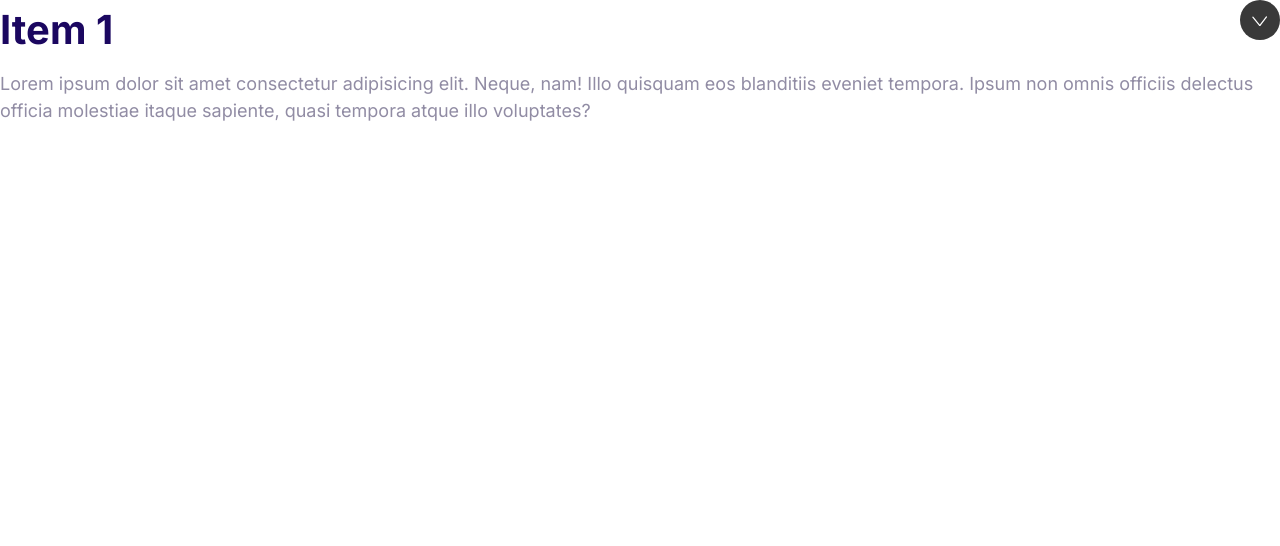
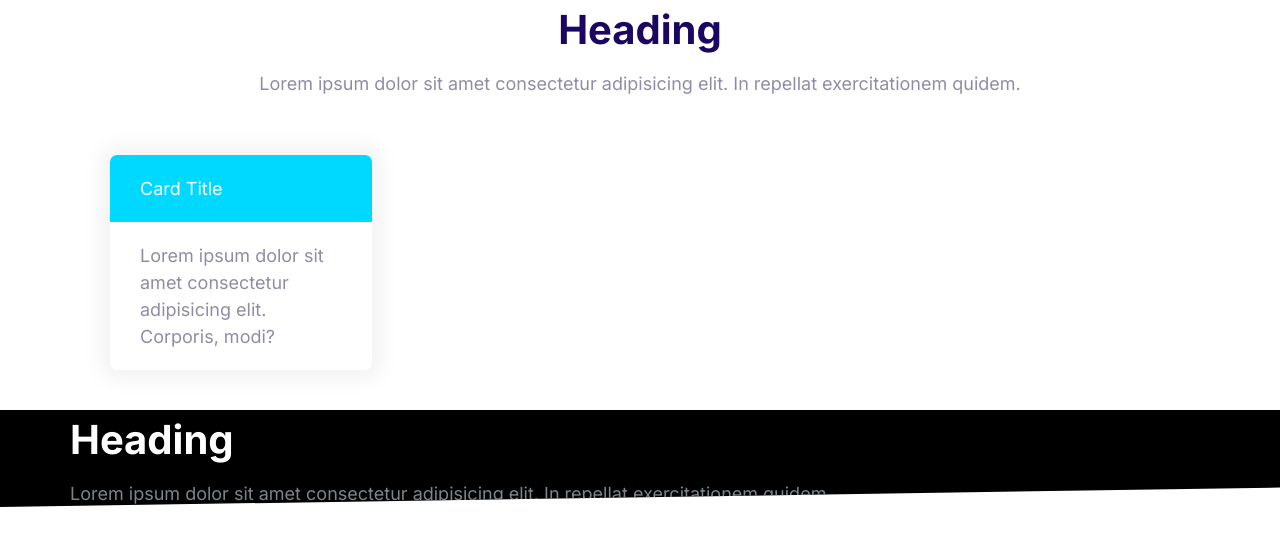
Before and after one commit to imouiche/Mouichify-Web-Site-Project, a plain HTML site: page index.html in a window 1280 px wide. Drawn offline with Linux system fonts and the light colour scheme.

Commit message:
Build the block components.

```diff
--- a/css/styles.css
+++ b/css/styles.css
@@ -566,3 +566,45 @@ a {
   max-height: 100vh; /* With max-height, the actual height is determined by the content of the elt;*/
   opacity: 1;
 }
+
+/* Block */
+
+.block {
+  --padding-vertical: 6rem
+  padding: var(--padding-vertical) 2rem;
+}
+
+.block__header{
+  text-align: center;
+}
+
+.block__heading {
+  margin-top: 0;
+}
+
+.block--dark {
+  background: #000;
+  color: #7b858b;
+}
+
+.block--dark .block__heading {
+  color: #fff;
+}
+
+.block--skewed-right {
+  padding-bottom: calc(var(--padding-vertical) + 4rem);
+  clip-path: polygon(0% 0%, 100% 0%, 100% 100%, 0% 80%);
+
+}
+
+
+.block--skewed-left {
+  padding-bottom: calc(var(--padding-vertical) + 4rem);
+  clip-path: polygon(0% 0%, 100% 0%, 100% 80%, 0% 100%);
+
+}
+
+.container{
+  max-width: 1140px;
+  margin: 0 auto;
+}
--- a/index.html
+++ b/index.html
@@ -14,22 +14,35 @@
     <link rel="stylesheet" href="/css/styles.css" />
   </head>
   <body>
-    <div class="collapsible collapsible--expanded">
-      <header class="collapsible__header">
-        <h2 class="collapsible__heading">Item 1</h2>
+    <section class="block container">
+      <header class="block__header">
+        <h2 class="block__heading">Heading</h2>
+        <p>
+          Lorem ipsum dolor sit amet consectetur adipisicing elit. In repellat
+          exercitationem quidem.
+        </p>
+      </header>
 
-        <svg class="icon icon--white collapsible__chevron">
-          <use xlink:href="/images/sprite.svg#chevron"></use>
-        </svg>
-      </header>
-      <div class="collapsible__content">
-        Lorem ipsum dolor sit amet consectetur adipisicing elit. Neque, nam!
-        Illo quisquam eos blanditiis eveniet tempora. Ipsum non omnis officiis
-        delectus officia molestiae itaque sapiente, quasi tempora atque illo
-        voluptates?
+      <div style="width: 30%; padding: 4rem">
+        <div class="card card--secondary">
+          <header class="card__header">Card Title</header>
+          <div class="card__body">
+            Lorem ipsum dolor sit amet consectetur adipisicing elit. Corporis,
+            modi?
+          </div>
+        </div>
       </div>
-    </div>
+    </section>
 
+    <section class="block block--dark block--skewed-left">
+      <div class="container">
+        <h2 class="block__heading">Heading</h2>
+        <p>
+          Lorem ipsum dolor sit amet consectetur adipisicing elit. In repellat
+          exercitationem quidem.
+        </p>
+      </div>
+    </section>
     <script src="/js/main.js"></script>
   </body>
 </html>
```
Also changed, not shown: components/blocks.html (added, +28 -0 lines), components/cards.html (added, +8 -0 lines).
